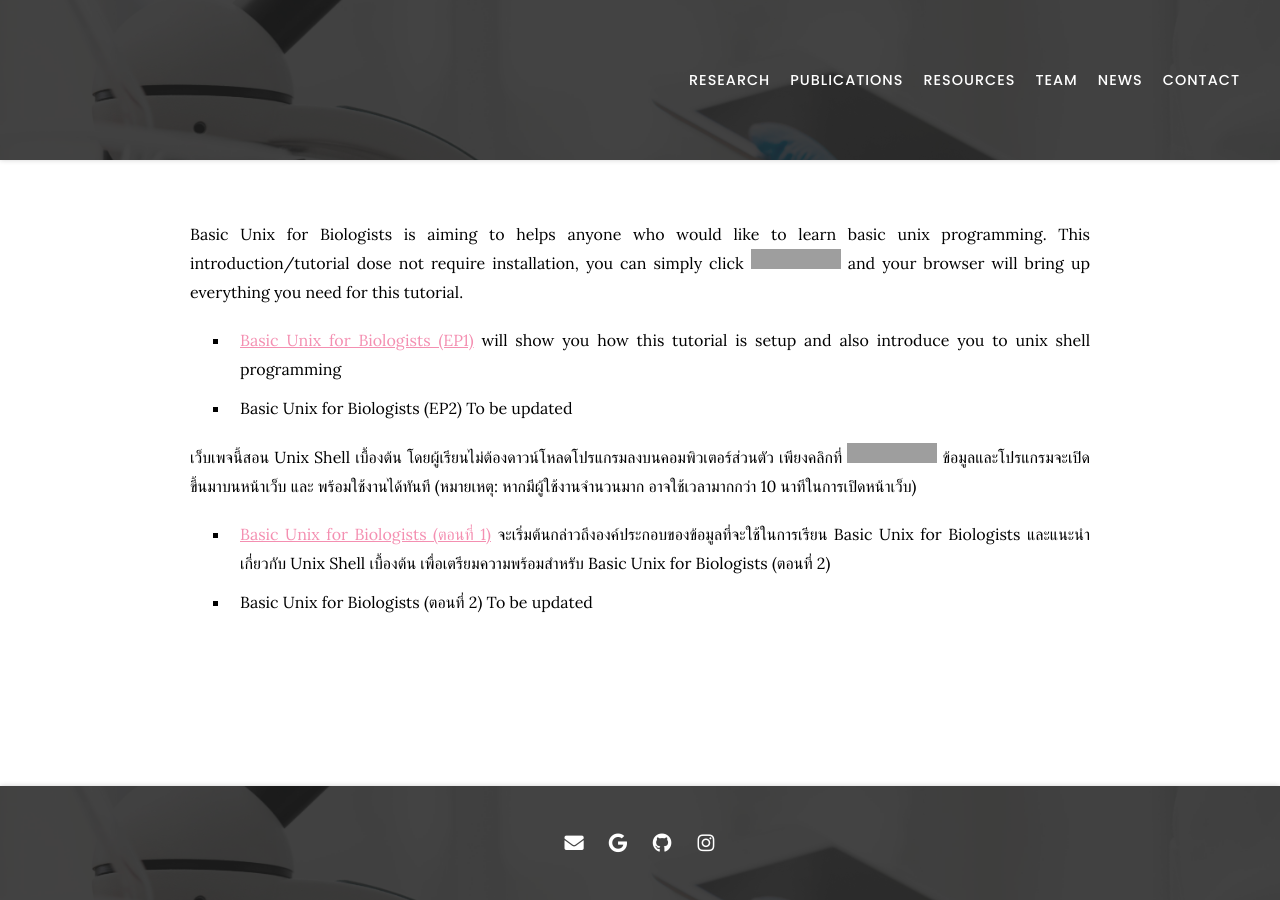
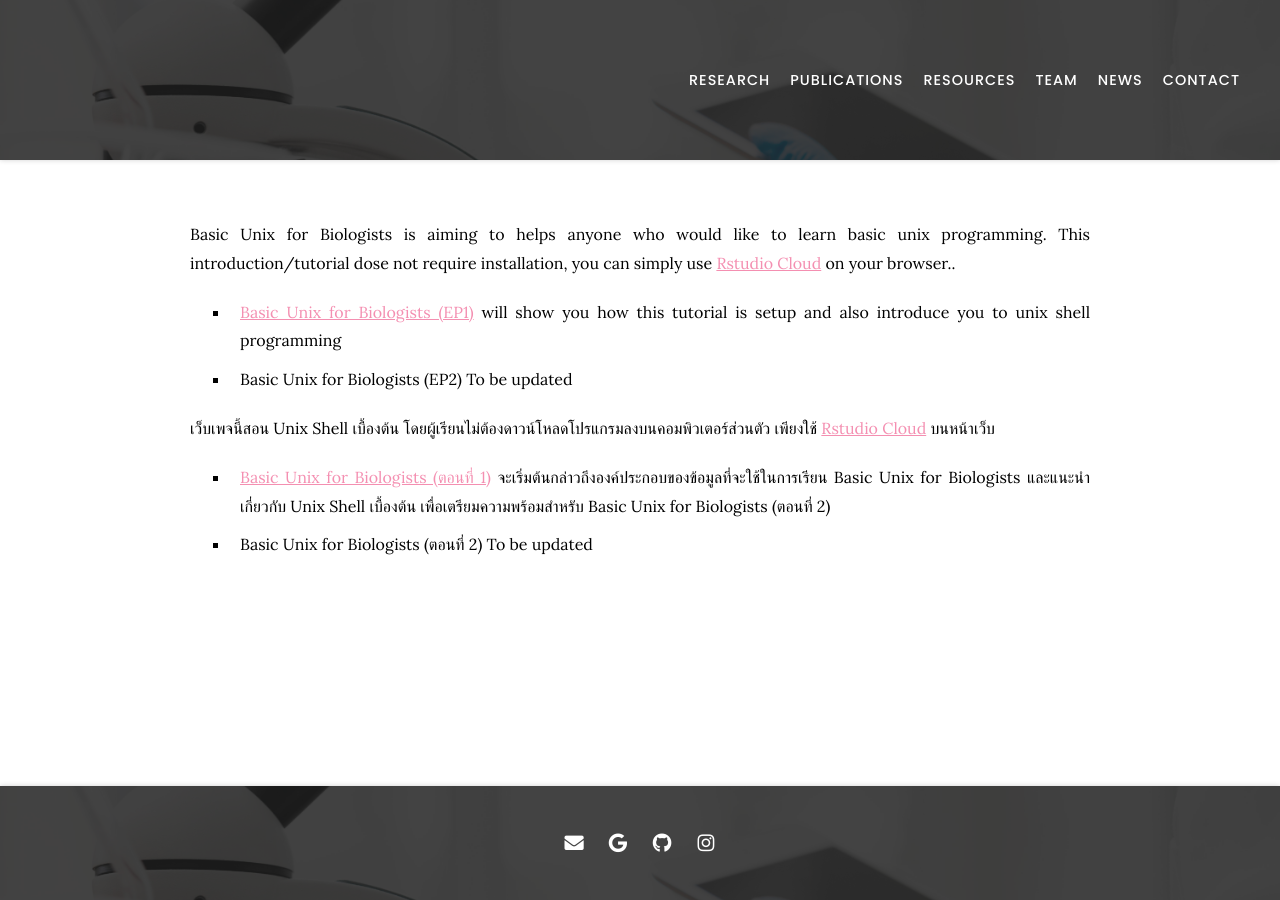
Before and after one commit to natpombubpa-lab/natpombubpa-lab.github.io, a Jekyll site: the page built from resources/Basic_Unix_for_Biologists.md, in a window 1280 px wide. Built offline with Jekyll 4.4.1, drawn with Linux system fonts in a browser that asks for light colours; nearby versions of some CDN libraries; grey boxes are pictures that could not be loaded.

Commit message:
Update Basic_Unix_for_Biologists.md

```diff
--- a/resources/Basic_Unix_for_Biologists.md
+++ b/resources/Basic_Unix_for_Biologists.md
@@ -2,15 +2,14 @@
 title: Basic Unix for Biologists (EP1)
 image: AMPtk.jpg
 ---
-Basic Unix for Biologists is aiming to helps anyone who would like to learn basic unix programming. This introduction/tutorial dose not require installation, you can simply click [![Binder](https://mybinder.org/badge_logo.svg)](https://mybinder.org/v2/gh/NatPombubpa/Binder_Intro_Unix/master?urlpath=lab) and your browser will bring up everything you need for this tutorial.
+Basic Unix for Biologists is aiming to helps anyone who would like to learn basic unix programming. This introduction/tutorial dose not require installation, you can simply use [Rstudio Cloud](https://login.rstudio.cloud/) on your browser..
 
 
 * [Basic Unix for Biologists (EP1)](/resources/Basic_Unix/Basic_Unix_EP1) will show you how this tutorial is setup and also introduce you to unix shell programming
 * Basic Unix for Biologists (EP2) To be updated
 
 
-เว็บเพจนี้สอน Unix Shell เบื้องต้น โดยผู้เรียนไม่ต้องดาวน์โหลดโปรแกรมลงบนคอมพิวเตอร์ส่วนตัว เพียงคลิกที่ [![Binder](https://mybinder.org/badge_logo.svg)](https://mybinder.org/v2/gh/NatPombubpa/Binder_Intro_Unix/master?urlpath=lab) ข้อมูลและโปรแกรมจะเปิดขึ้นมาบนหน้าเว็บ และ พร้อมใช้งานได้ทันที (หมายเหตุ: หากมีผู้ใช้งานจำนวนมาก อาจใช้เวลามากกว่า 10 นาทีในการเปิดหน้าเว็บ)
-
+เว็บเพจนี้สอน Unix Shell เบื้องต้น โดยผู้เรียนไม่ต้องดาวน์โหลดโปรแกรมลงบนคอมพิวเตอร์ส่วนตัว เพียงใช้ [Rstudio Cloud](https://login.rstudio.cloud/) บนหน้าเว็บ
 
 * [Basic Unix for Biologists (ตอนที่ 1)](/resources/Basic_Unix/Basic_Unix_EP1) จะเริ่มต้นกล่าวถึงองค์ประกอบของข้อมูลที่จะใช้ในการเรียน Basic Unix for Biologists และแนะนำเกี่ยวกับ Unix Shell เบื้องต้น เพื่อเตรียมความพร้อมสำหรับ Basic Unix for Biologists (ตอนที่ 2)
 * Basic Unix for Biologists (ตอนที่ 2) To be updated
```
